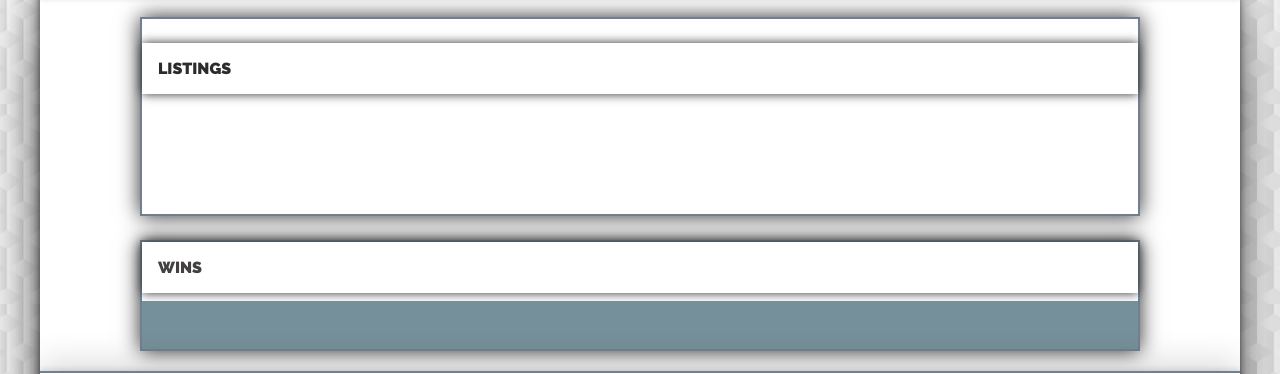
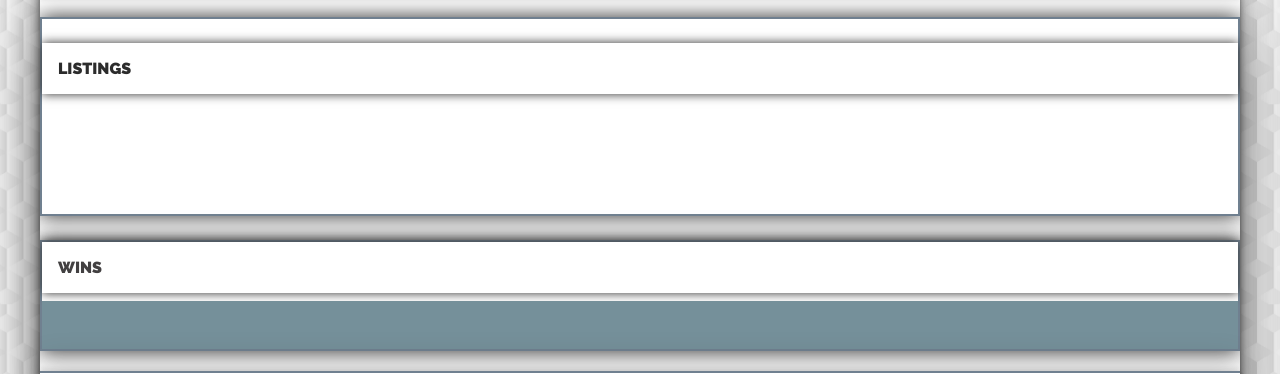
Before and after one commit to renahashimi/SemesterProject2, a website with bundled scripts: page feed/profile/index.html in a window 1280 px wide. Shown: the part 67-441 px from the top of the page. Built offline with nearby package versions, Linux system fonts and the light colour scheme; a web font is replaced by a local one.

Commit message:
Update index.html

```diff
--- a/feed/profile/index.html
+++ b/feed/profile/index.html
@@ -25,12 +25,12 @@
         <div id="profileContainer"></div>
 
         <!-- LISTINGS & WINS -->
-        <div id="myProfile" class="m-auto clearfix hidden" style="max-width: 1000px;">
+        <div id="myProfile" class="m-auto clearfix hidden" style="max-width: 1200px;">
             <div class="border border-2 border-tealgreen shadowBorder20 my-4 py-4">
                 <h2 class="font-raleway-900 fs-6 text-primary text-uppercase p-3 shadowBorder10">listings</h2>
                 <div id="myListings" class="my-5"></div>
             </div>
-            <div class="border border-2 border-tealgreen shadowBorder20 p-0">
+            <div class="border border-2 border-tealgreen shadowBorder20 p-0" style="margin-bottom: 50px;">
                 <h2 class="font-raleway-900 fs-6 text-secondary text-uppercase p-3 shadowBorder10">Wins</h2>
                 <div id="myWins" class="bg-teallight text-light py-4"></div>
             </div>
```
